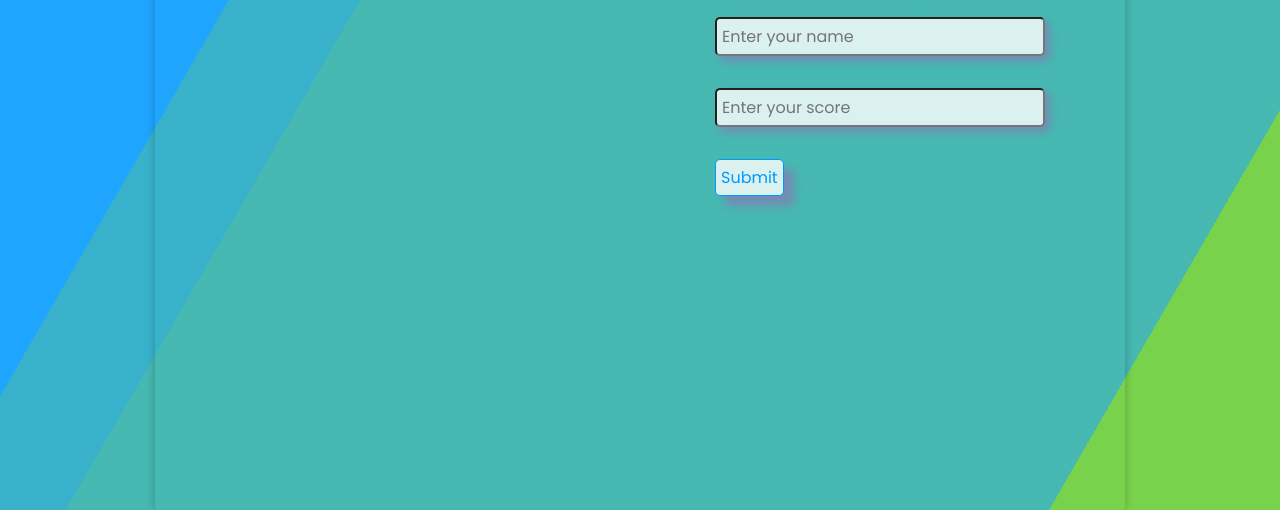
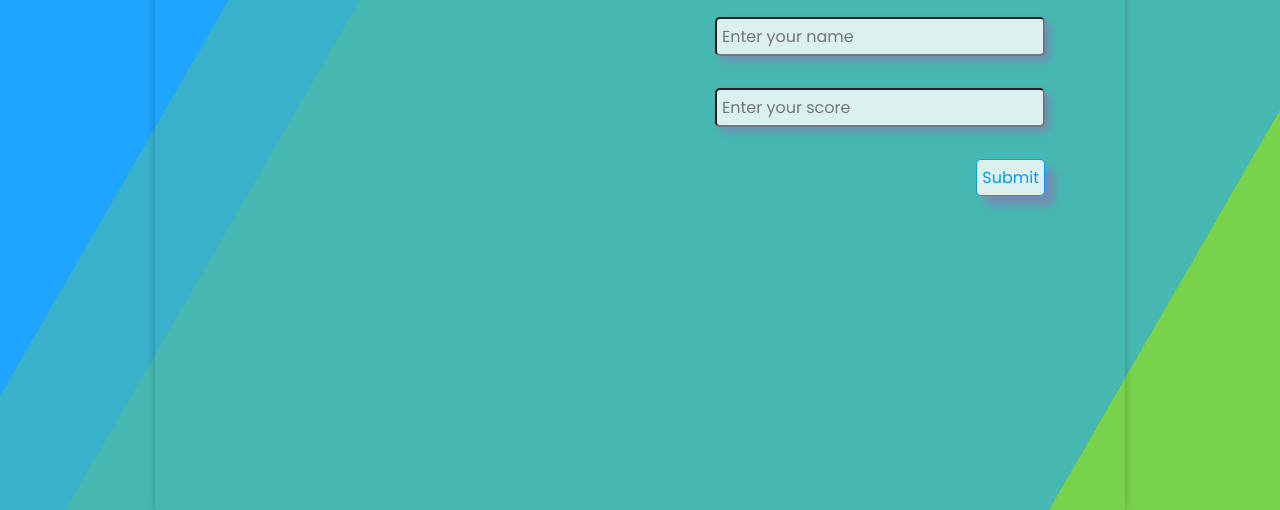
Before and after one commit to MostafaShahat2021/Leaderboard, a website built with webpack: page src/index.html in a window 1280 px wide. Shown: the part 290-800 px from the top of the page. Built offline with nearby package versions, Linux system fonts and the light colour scheme; no server answers; a web font is replaced by a local one.

Commit message:
changes required by the code reviewer-1

```diff
--- a/src/style.css
+++ b/src/style.css
@@ -79,7 +79,7 @@ h3 {
 .form {
   display: flex;
   flex-direction: column;
-  align-items: flex-start;
+  align-items: flex-end;
   margin-top: 5rem;
 }
 
```
Also changed, not shown: dist/main.js.
